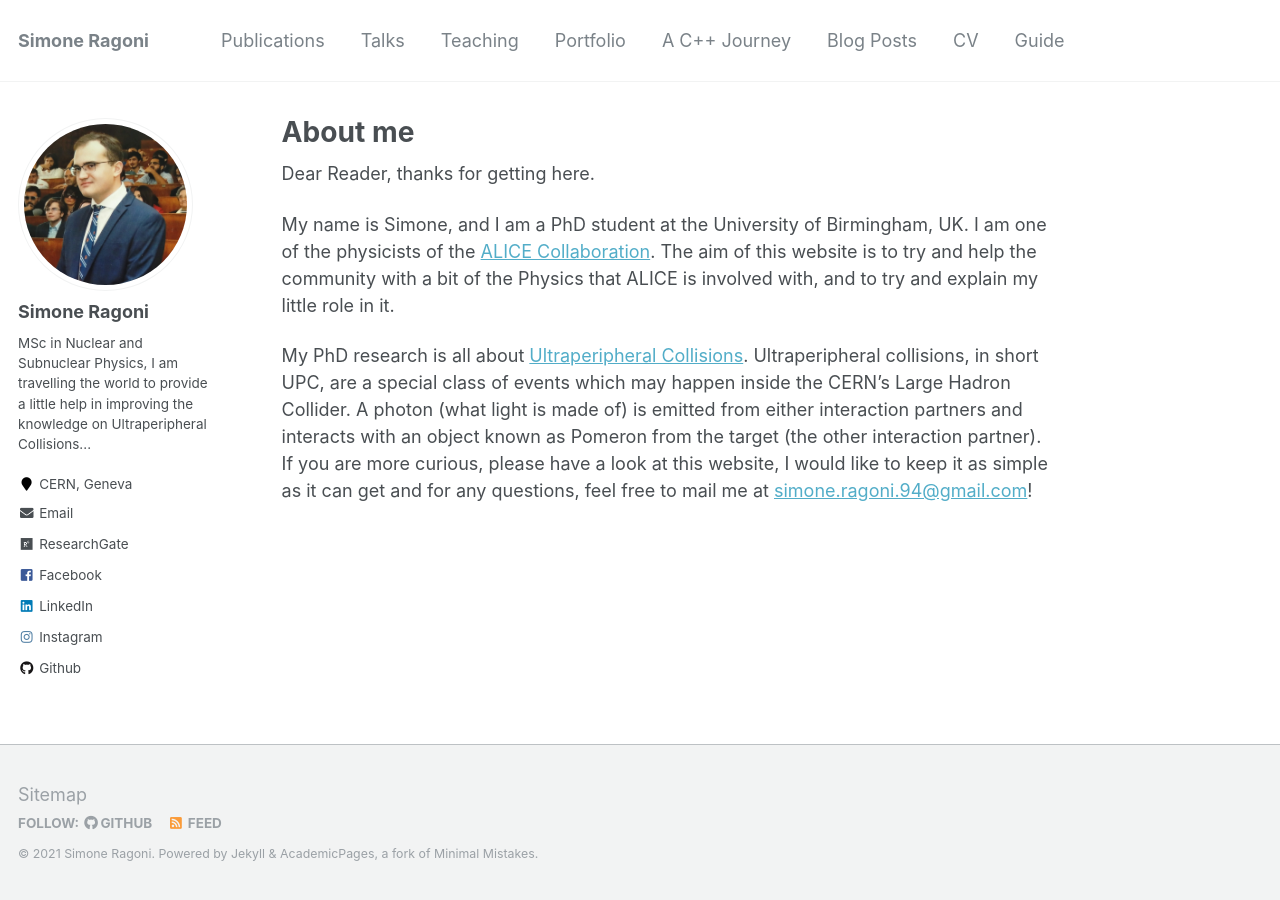
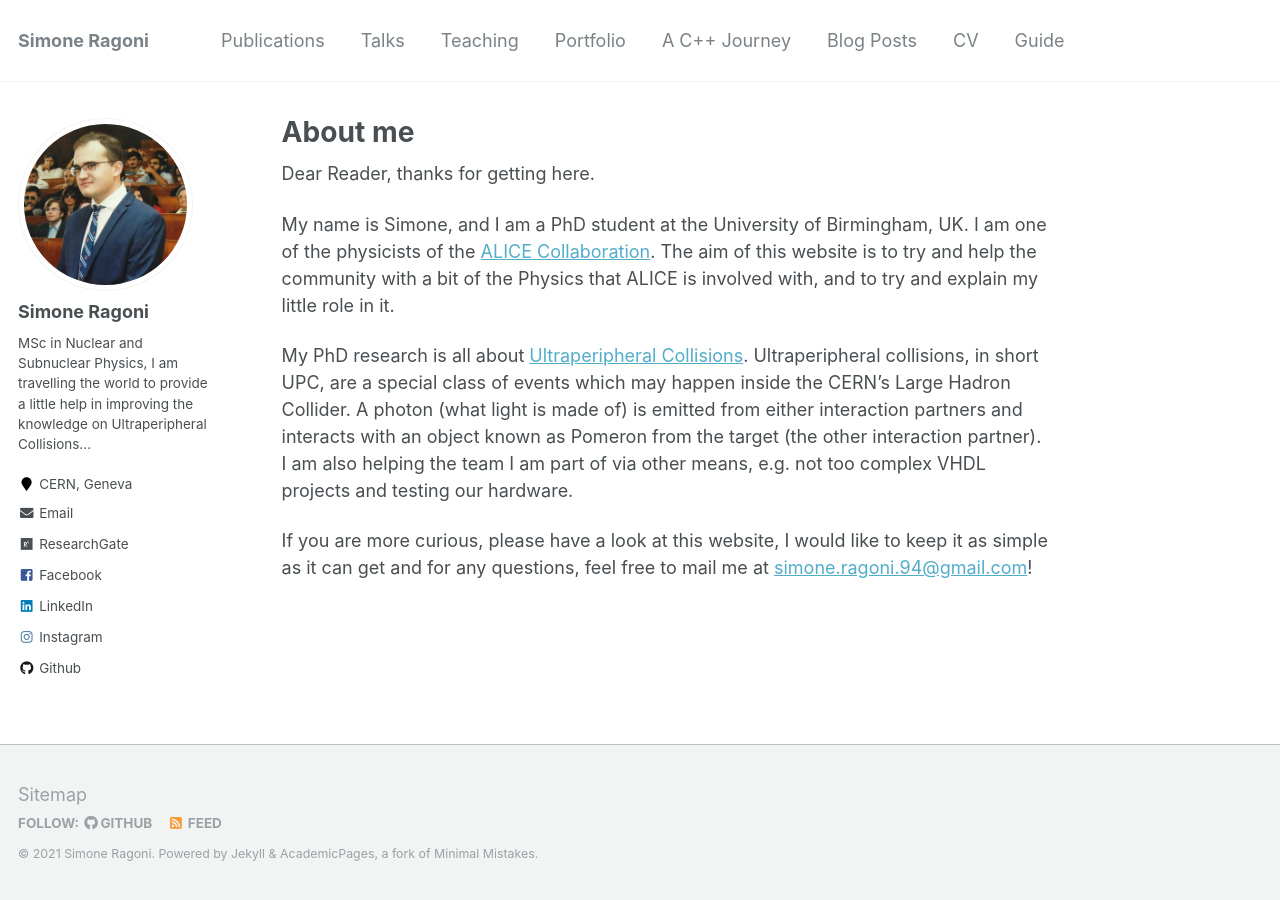
Before and after one commit to mdarabiamin/siragoni.github.io, a Jekyll site: the page built from _pages/about.md, in a window 1280 px wide. Built offline with Jekyll 4.4.1, drawn with Linux system fonts in a browser that asks for light colours.

Commit message:
Reprising website activities.

```diff
--- a/_pages/about.md
+++ b/_pages/about.md
@@ -13,4 +13,6 @@
 
 My name is Simone, and I am a PhD student at the University of Birmingham, UK. I am one of the physicists of the [ALICE Collaboration](http://alice.web.cern.ch). The aim of this website is to try and help the community with a bit of the Physics that ALICE is involved with, and to try and explain my little role in it.
 
-My PhD research is all about [Ultraperipheral Collisions](https://arxiv.org/abs/nucl-ex/0502005). Ultraperipheral collisions, in short UPC, are a special class of events which may happen inside the CERN's Large Hadron Collider. A photon (what light is made of) is emitted from either interaction partners and interacts with an object known as Pomeron from the target (the other interaction partner). If you are more curious, please have a look at this website, I would like to keep it as simple as it can get and for any questions, feel free to mail me at [simone.ragoni.94@gmail.com](simone.ragoni.94@gmail.com)!
+My PhD research is all about [Ultraperipheral Collisions](https://arxiv.org/abs/nucl-ex/0502005). Ultraperipheral collisions, in short UPC, are a special class of events which may happen inside the CERN's Large Hadron Collider. A photon (what light is made of) is emitted from either interaction partners and interacts with an object known as Pomeron from the target (the other interaction partner). I am also helping the team I am part of via other means, e.g. not too complex VHDL projects and testing our hardware.
+
+If you are more curious, please have a look at this website, I would like to keep it as simple as it can get and for any questions, feel free to mail me at [simone.ragoni.94@gmail.com](simone.ragoni.94@gmail.com)!
```
